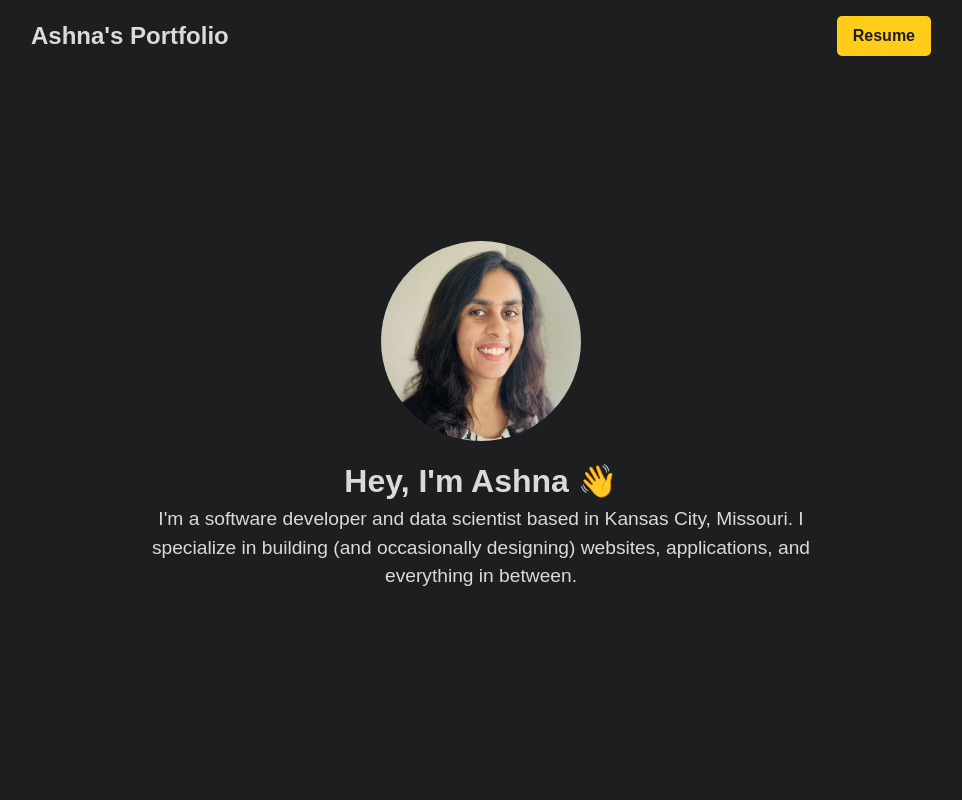
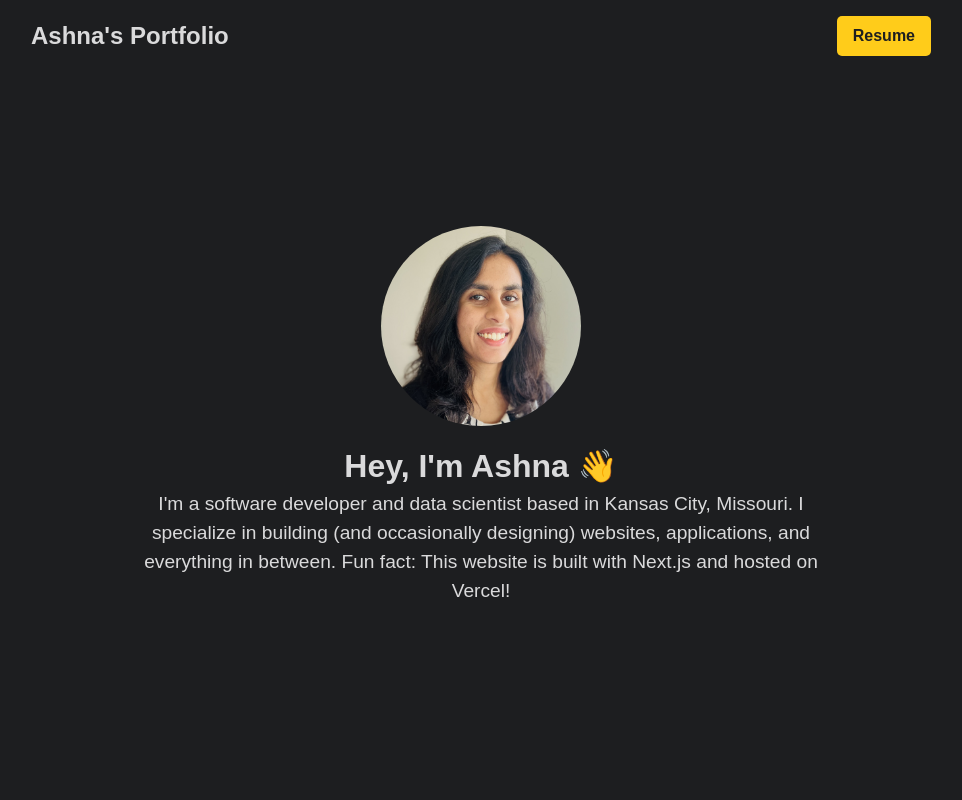
Before and after one commit to aa57c/PortfolioWebsite, a Next.js app: page / in a window 1280 px wide. Shown: the top 800 px of the page, without its empty margins (159-1121 px from the left). Built offline with nearby package versions, Linux system fonts and the light colour scheme.

Commit message:
changed Hero description

```diff
--- a/src/components/Hero.jsx
+++ b/src/components/Hero.jsx
@@ -10,7 +10,7 @@ const Hero = () => {
         <h1>Hey, I'm Ashna 👋</h1>
         <p>
           I'm a software developer and data scientist based in Kansas City, Missouri. I specialize in building (and occasionally designing)
-          websites, applications, and everything in between.
+          websites, applications, and everything in between. Fun fact: This website is built with Next.js and hosted on Vercel!
         </p>
         <div className="social-icons">
           <a
```
